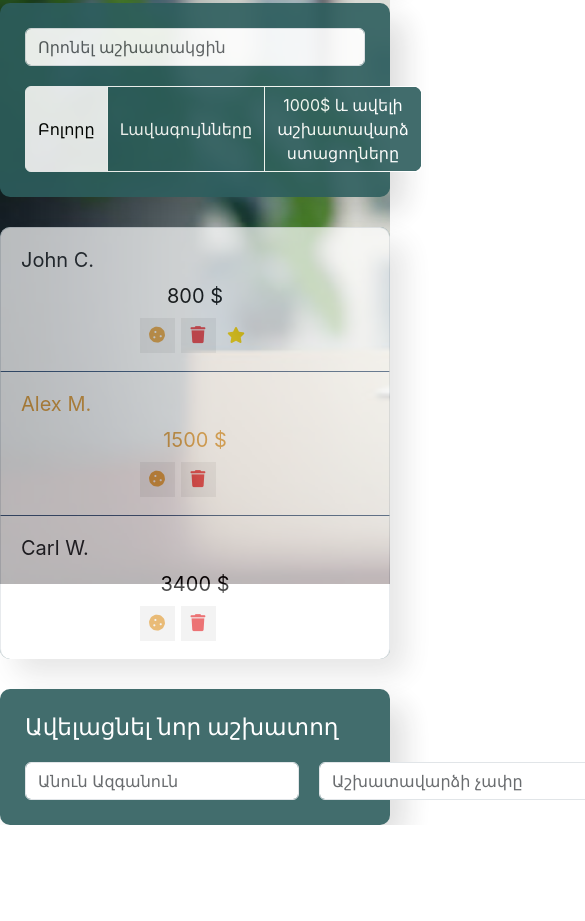
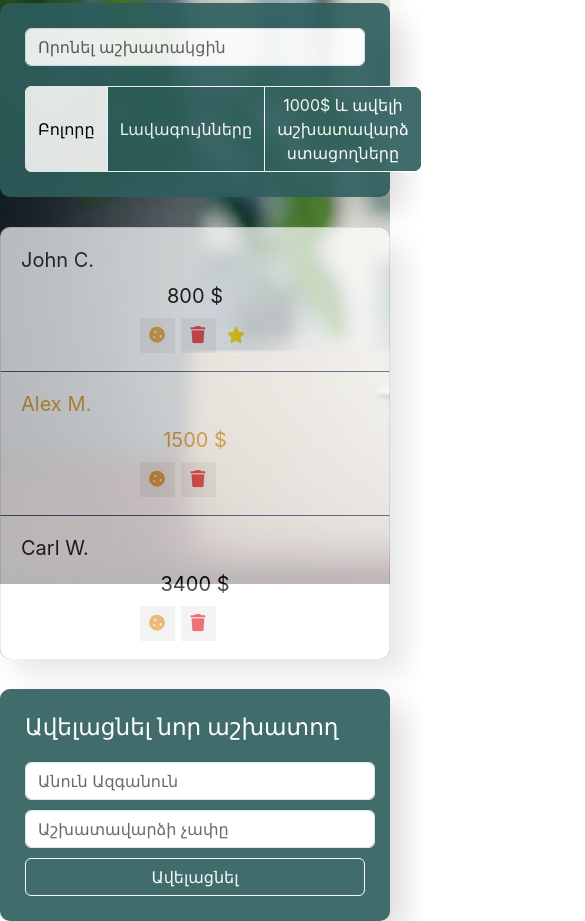
Before and after one commit to Arsen-melk/Employees-with-React-, a React app: page / in a window 390 px wide. Shown: the part 320-1241 px from the top of the page, 585 px wide, since content can reach past the window. Before the commit the page ends 1145 px from the top, so only its background shows below. Built offline with nearby package versions, Linux system fonts and the light colour scheme.

Commit message:
Update employees-add-form.css
change

```diff
--- a/src/components/employees-add-form/employees-add-form.css
+++ b/src/components/employees-add-form/employees-add-form.css
@@ -16,3 +16,12 @@
     width: 350px;
     margin-right: 20px;
 }
+
+@media screen and (max-width: 770px) {
+    .app-add-form form{
+        display: flex;
+        flex-direction: column;
+        gap: 10px;
+
+    }
+  }
```
